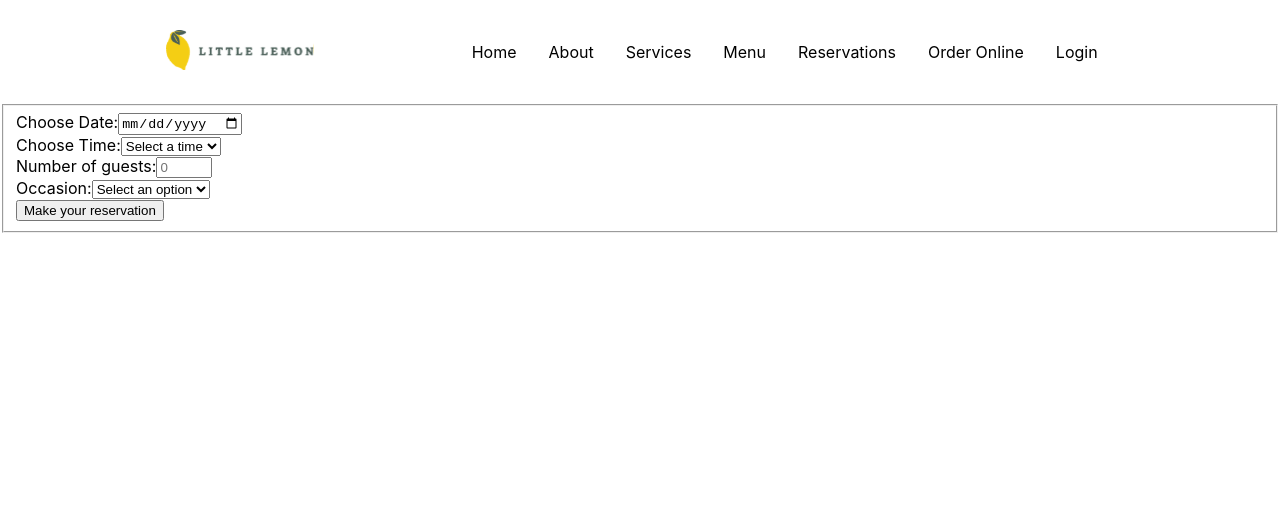
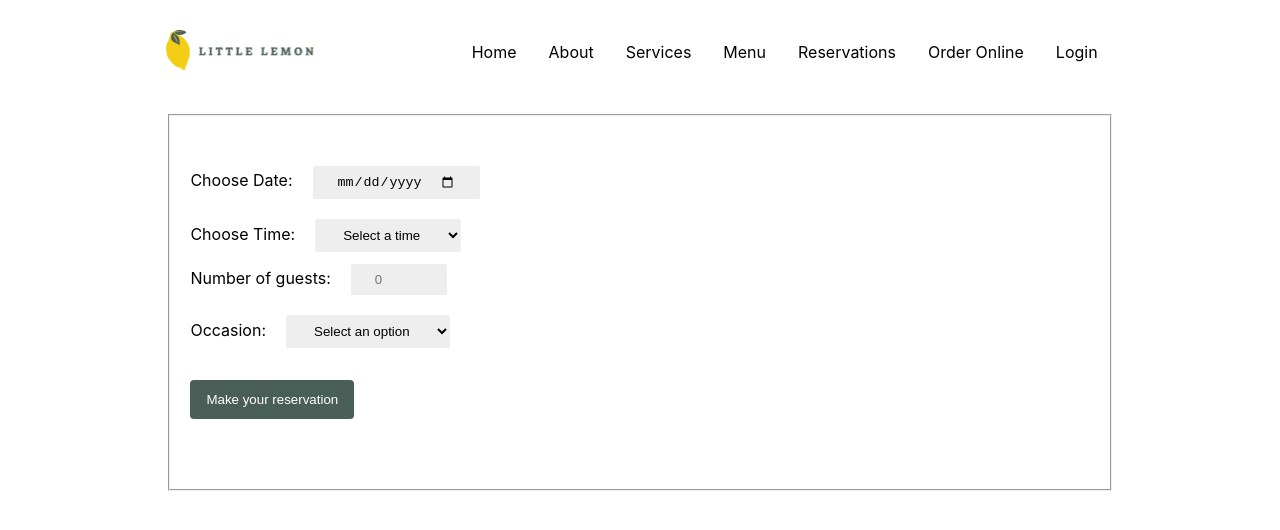
Before and after one commit to yurivitorcf/lemonLime-app, a React (Create React App) app: page /bookings in a window 1280 px wide. Shown: the top 530 px of the page. Built offline with nearby package versions, Linux system fonts and the light colour scheme.

Commit message:
adding css to the booking form

```diff
--- a/src/App.css
+++ b/src/App.css
@@ -95,3 +95,38 @@ btnReceive input{
   border: none;
   border-radius: 4px;
 }
+
+form, .confirm{
+  padding: 10px 13%;
+}
+
+.formField{
+  padding: 50px 20px;
+}
+
+input, label{
+  display: inline-block;
+  margin-right: 20px;
+  margin-bottom: 20px;
+}
+
+#book-date, #book-time, #book-guests, #book-occasion{
+  background: #bdbdbd43;
+  padding: 8px 24px;
+  border: none;
+  outline: none;
+  border-radius: 2px;
+}
+
+.btnReceive input {
+  padding: 12px 16px;
+  margin-top: 20px;
+  background: #495e57;
+  color: white;
+  border: none;
+  border-radius: 4px;
+}
+
+.confirm span{
+  color: #495;
+}
--- a/src/components/BookingForm.js
+++ b/src/components/BookingForm.js
@@ -19,7 +19,7 @@ const BookingForm = (props) => {
       <header>
         <section>
           <form onSubmit={handleSubmit}>
-            <fieldset>
+            <fieldset className='formField'>
               {/* choosing date*/}
               <div>
                 <label htmlFor='book-date'>Choose Date:</label>
```
